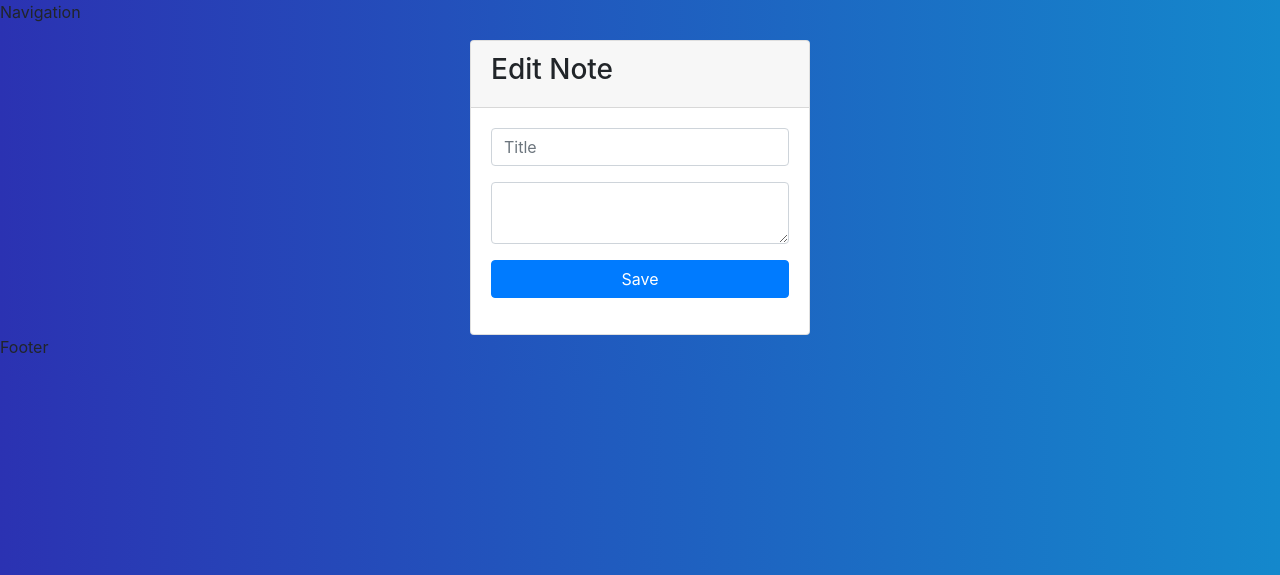
After one commit to GabrielLopezDev/notes-app-nodejs, a Node server app: page /notes/edit/600000000000000000000001 in a window 1280 px wide. The commit adds this page. Shown: the top 575 px of the page. Run offline with Node 20, Linux system fonts and the light colour scheme; data that the repository does not hold is empty; some libraries are stand-ins or nearby versions.

Commit message:
[add] editar una nota

```diff
--- a/src/routes/notes.js
+++ b/src/routes/notes.js
@@ -36,4 +36,17 @@ router.get("/notes", async (req, res) => {
 	res.render("notes/all-notes", { notes: notes });
 });
 
+router.get("/notes/edit/:id", async (req, res) => {
+	const note = await Note.findById(req.params.id).lean();
+	console.log(note);
+	res.render("notes/edit-note", { note });
+});
+
+router.put("/notes/edit-note/:id", async (req, res) => {
+	const { title, description } = req.body;
+	await Note.findByIdAndUpdate(req.params.id, {title, description});
+
+	res.redirect("/notes");
+});
+
 module.exports = router;
--- a/src/views/notes/all-notes.hbs
+++ b/src/views/notes/all-notes.hbs
@@ -4,7 +4,7 @@
 			<div class="card">
 				<div class="card-body">
 					<h4 class="card-title d-flex justify-content-between align-items-center">
-						{{ title }} <a href="#"><i class="fas fa-edit"></i></a>
+						{{ title }} <a href="/notes/edit/{{_id}}"><i class="fas fa-edit"></i></a>
 					</h4>
 					<p>{{ description }}</p>
 					<button class="btn btn-danger btn-block btn-sm">
--- /dev/null
+++ b/src/views/notes/edit-note.hbs
@@ -0,0 +1,23 @@
+<div class="col-md-4 mx-auto">
+	<div class="card">
+		<div class="card-header">
+			<h3>Edit Note</h3>
+		</div>
+		<div class="card-body">
+			<form action="/notes/edit-note/{{note._id}}?_method=PUT" method="POST">
+				<input type="hidden" name="_method" value="PUT">
+				<div class="form-group">
+					<input type="text" name="title" class="form-control" placeholder="Title" value="{{note.title}}">
+				</div>
+				<div class="form-group">
+					<textarea name="description" class="form-control">{{note.description}}</textarea>
+				</div>
+				<div class="form-group">
+					<button class="btn btn-primary btn-block" type="submit">
+						Save
+					</button>
+				</div>
+			</form>
+		</div>
+	</div>
+</div>
```
